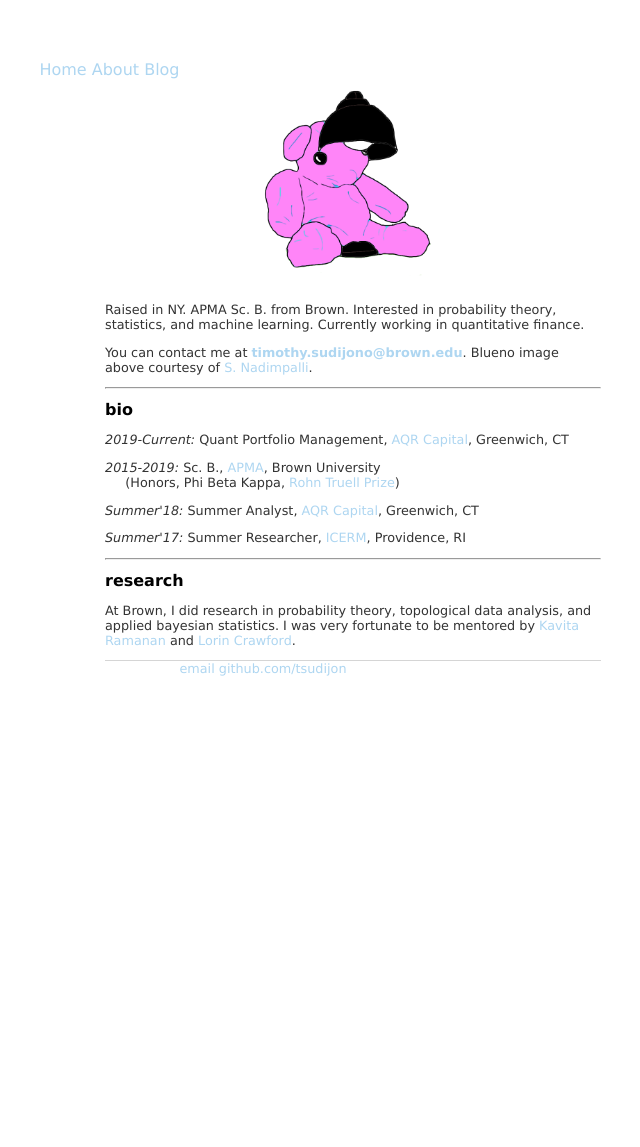
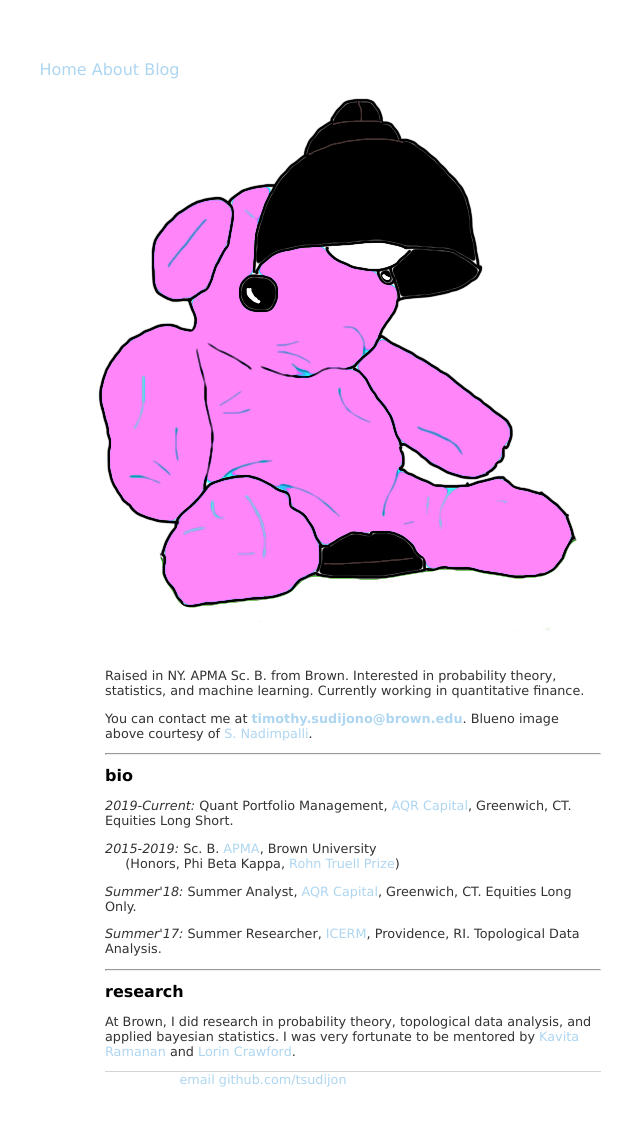
Before and after one commit to tsudijon/tsudijon.github.io, a Jekyll site: the page built from about/index.html, in a window 1280 px wide. Shown: the whole page, without its empty margins (295-935 px from the left). Built offline with Jekyll 4.4.1, drawn with Linux system fonts in a browser that asks for light colours; before the commit the page ends 900 px from its top, so only the background shows below that.

Commit message:
updated image

```diff
--- a/about/index.html
+++ b/about/index.html
@@ -15,14 +15,14 @@ title: T. Sudijono
 
 	<h1 id = "bio">bio </h1>
 
-	<p><em>2019-Current:</em> Quant Portfolio Management, <a href="https://www.aqr.com/">AQR Capital</a>, Greenwich, CT</p>
+	<p><em>2019-Current:</em> Quant Portfolio Management, <a href="https://www.aqr.com/">AQR Capital</a>, Greenwich, CT. Equities Long Short.</p>
 
-	<p><em>2015-2019:</em>	Sc. B., <a href="https://www.brown.edu/academics/applied-mathematics/">APMA</a>, Brown University <br />
+	<p><em>2015-2019:</em>	Sc. B. <a href="https://www.brown.edu/academics/applied-mathematics/">APMA</a>, Brown University <br />
 		&nbsp;&nbsp;&nbsp;&nbsp; (Honors, Phi Beta Kappa, <a href="https://www.brown.edu/academics/applied-mathematics/undergraduate-program/awards">Rohn Truell Prize</a>)</p>
 
-	<p><em>Summer'18:</em>	Summer Analyst, <a href="https://www.aqr.com/">AQR Capital</a>, Greenwich, CT</p>
+	<p><em>Summer'18:</em>	Summer Analyst, <a href="https://www.aqr.com/">AQR Capital</a>, Greenwich, CT. Equities Long Only. </p>
 
-	<p><em>Summer'17:</em>	Summer Researcher, <a href="https://icerm.brown.edu/">ICERM</a>, Providence, RI</p>
+	<p><em>Summer'17:</em>	Summer Researcher, <a href="https://icerm.brown.edu/">ICERM</a>, Providence, RI. Topological Data Analysis.</p>
 
 	<hr>
 
--- a/css/main.css
+++ b/css/main.css
@@ -25,9 +25,14 @@ a:hover {
     text-decoration: underline;
 }
 
-img {
+img [src*="blueno"]{
     padding: 5px;
     width: 200px;
+}
+
+img [src*="singapore"] {
+    max-width: 100%;
+    height: auto;
 }
 
 img.center {
```
